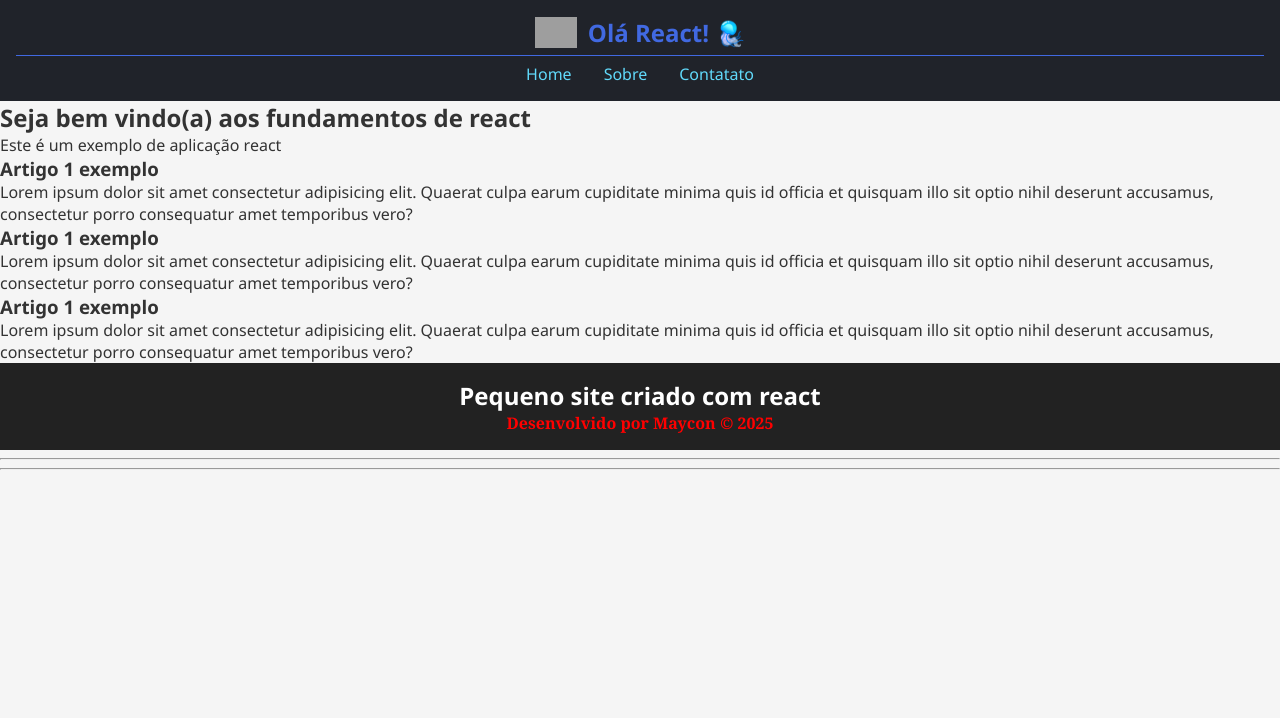
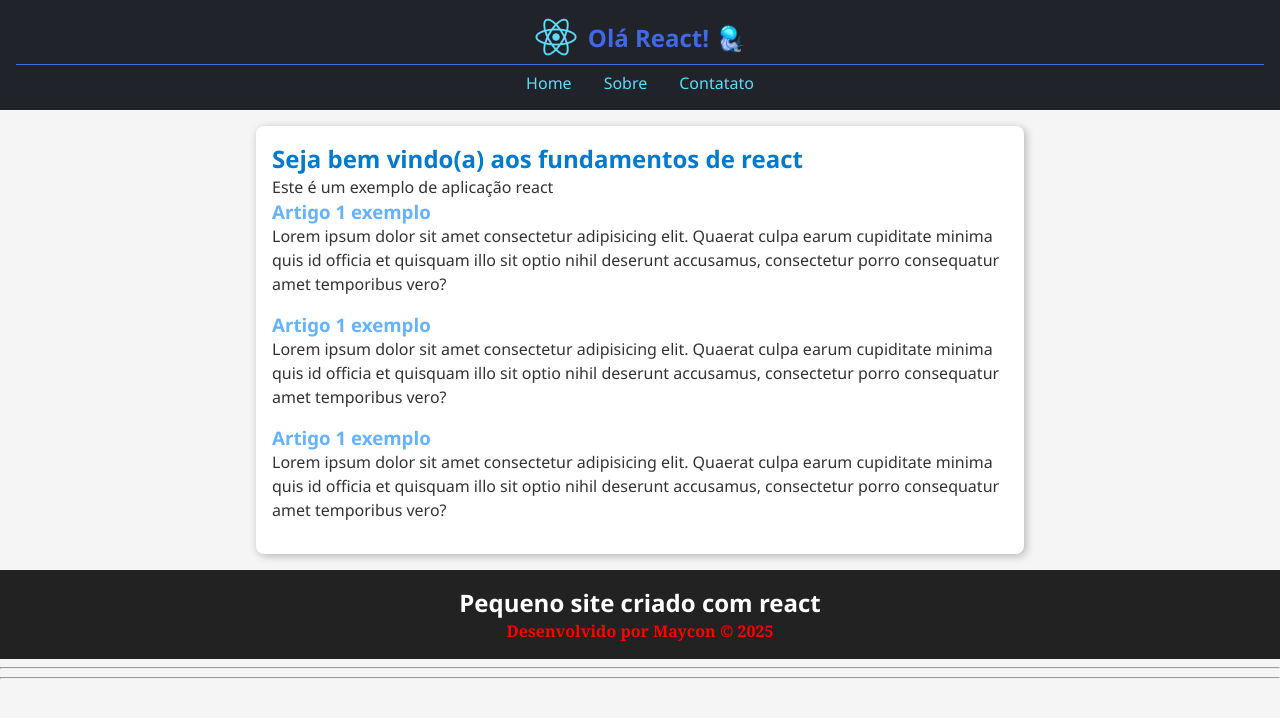
Before and after one commit to mayconr4/react-fundamentos, a React (Vite) app: page / in a window 1280 px wide. Shown: the top 718 px of the page. Built offline with nearby package versions, Linux system fonts and the light colour scheme; grey boxes are pictures that could not be loaded.

Commit message:
feito readem

```diff
--- /dev/null
+++ b/src/components/Artigo/Artigo.module.css
@@ -0,0 +1,7 @@
+.artigo {
+  margin-bottom: 1rem;
+
+  h3 {
+    color: #66b2ff;
+  }
+}
--- a/src/components/Artigo/Artigo.tsx
+++ b/src/components/Artigo/Artigo.tsx
@@ -1,6 +1,8 @@
+import styles from "./Artigo.module.css";
+
 export default function Artigo() {
   return (
-    <article>
+    <article className={styles.artigo}>
       <h3>Artigo 1 exemplo</h3>
       <p>
         Lorem ipsum dolor sit amet consectetur adipisicing elit. Quaerat culpa
--- a/src/components/Cabecalho/Cabecalho.tsx
+++ b/src/components/Cabecalho/Cabecalho.tsx
@@ -1,4 +1,4 @@
-import logo from "../assets/logo-react.png";
+import logo from "../../assets/logo-react.png";
 import Menu from "../Menu/Menu";
 import estilos from "./Cabecalho.module.css";
 
--- /dev/null
+++ b/src/components/Conteudo/Conteudo.module.css
@@ -0,0 +1,22 @@
+.conteudo {
+  padding: 1rem;
+  max-width: 800px;
+  margin: auto;
+
+  section {
+    background-color: #fff;
+
+    padding: 1rem;
+
+    h2 {
+      color: #007acc;
+    }
+  }
+}
+
+.arredondada {
+  border-radius: 8px;
+}
+.sombra {
+  box-shadow: rgba(0, 0, 0, 0.27) 2px 2px 8px;
+}
--- a/src/components/Conteudo/Conteudo.tsx
+++ b/src/components/Conteudo/Conteudo.tsx
@@ -1,9 +1,11 @@
 import Artigo from "../Artigo/Artigo";
+import styles from "./Conteudo.module.css";
 
 export default function Conteudo() {
   return (
-    <main>
-      <section>
+    <main className={styles.conteudo}>
+      {/* Para combinar classes, use template string */}
+      <section className={`${styles.arredondada} ${styles.sombra}`}>
         <h2>Seja bem vindo(a) aos fundamentos de react</h2>
         <p>Este é um exemplo de aplicação react</p>
 
--- a/src/components/Menu/Menu.tsx
+++ b/src/components/Menu/Menu.tsx
@@ -1,4 +1,4 @@
-import styles from "./Menu.module.css";
+import styles from "../Menu/Menu.module.css";
 
 export default function Menu() {
   return (
--- a/src/global.css
+++ b/src/global.css
@@ -28,3 +28,12 @@ footer p {
 .outro-texto {
   text-transform: uppercase;
 }
+
+p {
+  line-height: 1.5;
+}
+
+h2,
+h3 {
+  margin-bottom: 0.5rem 0;
+}
```
Also changed, not shown: 1 other file (tests, documents, lock files or other folders).
